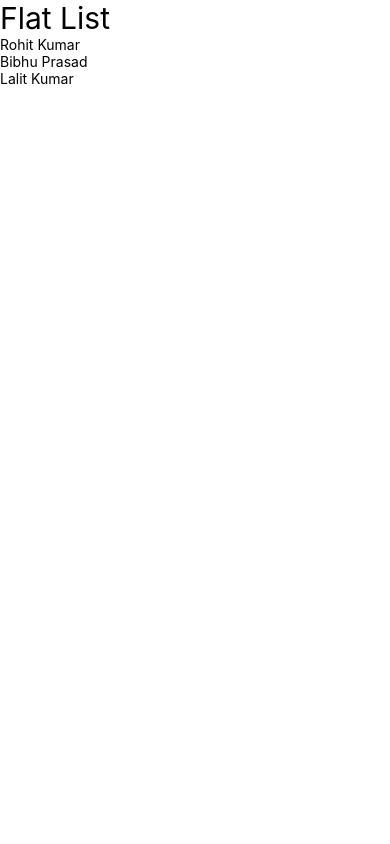
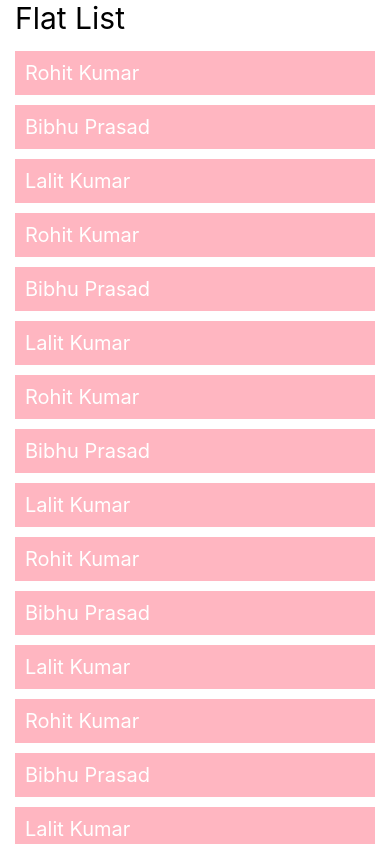
Before and after one commit to rohit-kumaar/first-native-project, a React Native app: screen / in a window 390 px wide. Built offline with nearby package versions, Linux system fonts and the light colour scheme.

Commit message:
more json data, and styling list

```diff
--- a/App.tsx
+++ b/App.tsx
@@ -17,22 +17,111 @@ const users = [
     name: 'Lalit Kumar',
     email: 'lalit@gmail.com',
   },
+  {
+    id: 11,
+    name: 'Rohit Kumar',
+    email: 'rohit@gmail.com',
+  },
+  {
+    id: 12,
+    name: 'Bibhu Prasad',
+    email: 'bibhu@gmail.com',
+  },
+  {
+    id: 13,
+    name: 'Lalit Kumar',
+    email: 'lalit@gmail.com',
+  },
+  {
+    id: 21,
+    name: 'Rohit Kumar',
+    email: 'rohit@gmail.com',
+  },
+  {
+    id: 22,
+    name: 'Bibhu Prasad',
+    email: 'bibhu@gmail.com',
+  },
+  {
+    id: 23,
+    name: 'Lalit Kumar',
+    email: 'lalit@gmail.com',
+  },
+  {
+    id: 31,
+    name: 'Rohit Kumar',
+    email: 'rohit@gmail.com',
+  },
+  {
+    id: 32,
+    name: 'Bibhu Prasad',
+    email: 'bibhu@gmail.com',
+  },
+  {
+    id: 33,
+    name: 'Lalit Kumar',
+    email: 'lalit@gmail.com',
+  },
+  {
+    id: 41,
+    name: 'Rohit Kumar',
+    email: 'rohit@gmail.com',
+  },
+  {
+    id: 42,
+    name: 'Bibhu Prasad',
+    email: 'bibhu@gmail.com',
+  },
+  {
+    id: 43,
+    name: 'Lalit Kumar',
+    email: 'lalit@gmail.com',
+  },
+  {
+    id: 51,
+    name: 'Rohit Kumar',
+    email: 'rohit@gmail.com',
+  },
+  {
+    id: 52,
+    name: 'Bibhu Prasad',
+    email: 'bibhu@gmail.com',
+  },
+  {
+    id: 53,
+    name: 'Lalit Kumar',
+    email: 'lalit@gmail.com',
+  },
 ];
 
 export default function App() {
   return (
-    <View>
+    <View style={styles.container}>
       <Text style={styles.title}>Flat List</Text>
       <FlatList
         data={users}
-        renderItem={({item}) => <Text>{item.name}</Text>}
+        renderItem={({item}) => <Text style={styles.text}>{item.name}</Text>}
       />
     </View>
   );
 }
 
 const styles = StyleSheet.create({
+  container: {
+    flex: 1,
+    paddingHorizontal: 15,
+  },
+
   title: {
     fontSize: 30,
+    marginBottom: 15,
+  },
+
+  text: {
+    padding: 10,
+    marginBottom: 10,
+    fontSize: 20,
+    backgroundColor: '#FFB6C1',
+    color: 'white',
   },
 });
```
